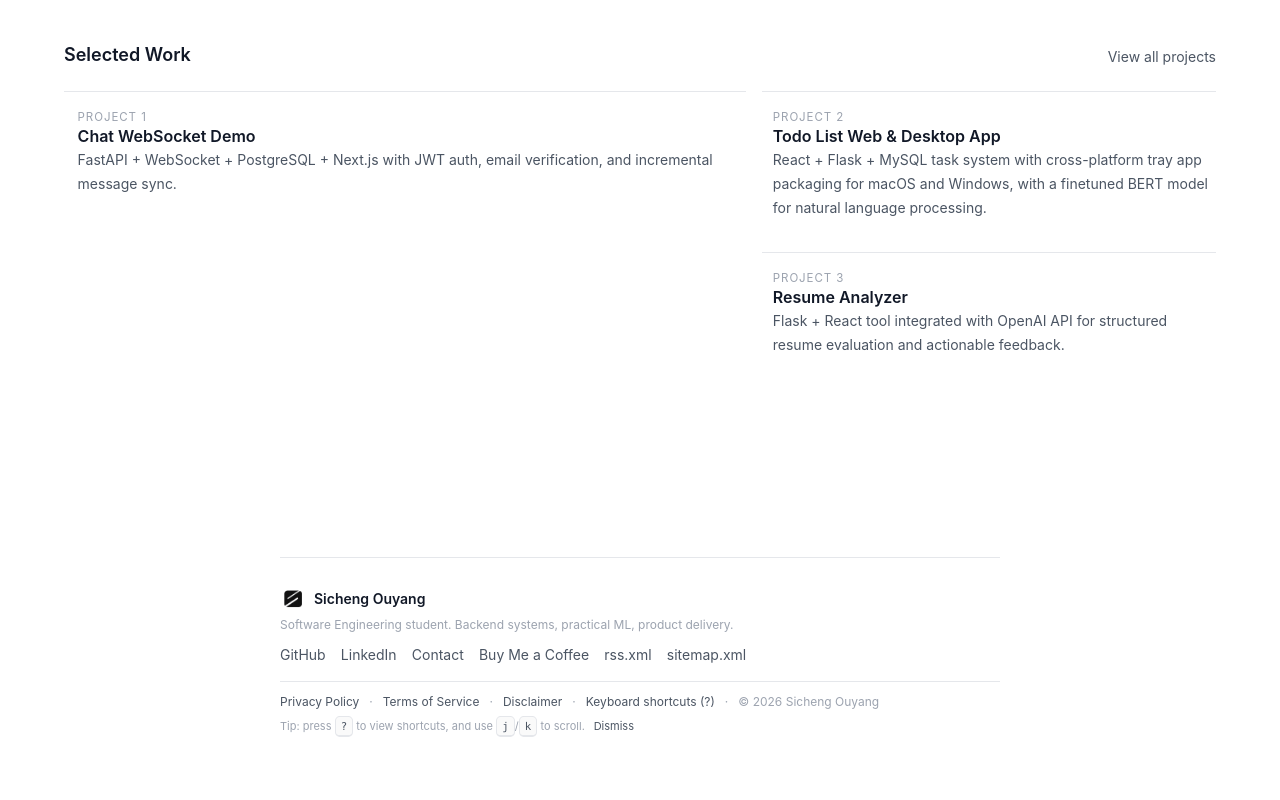
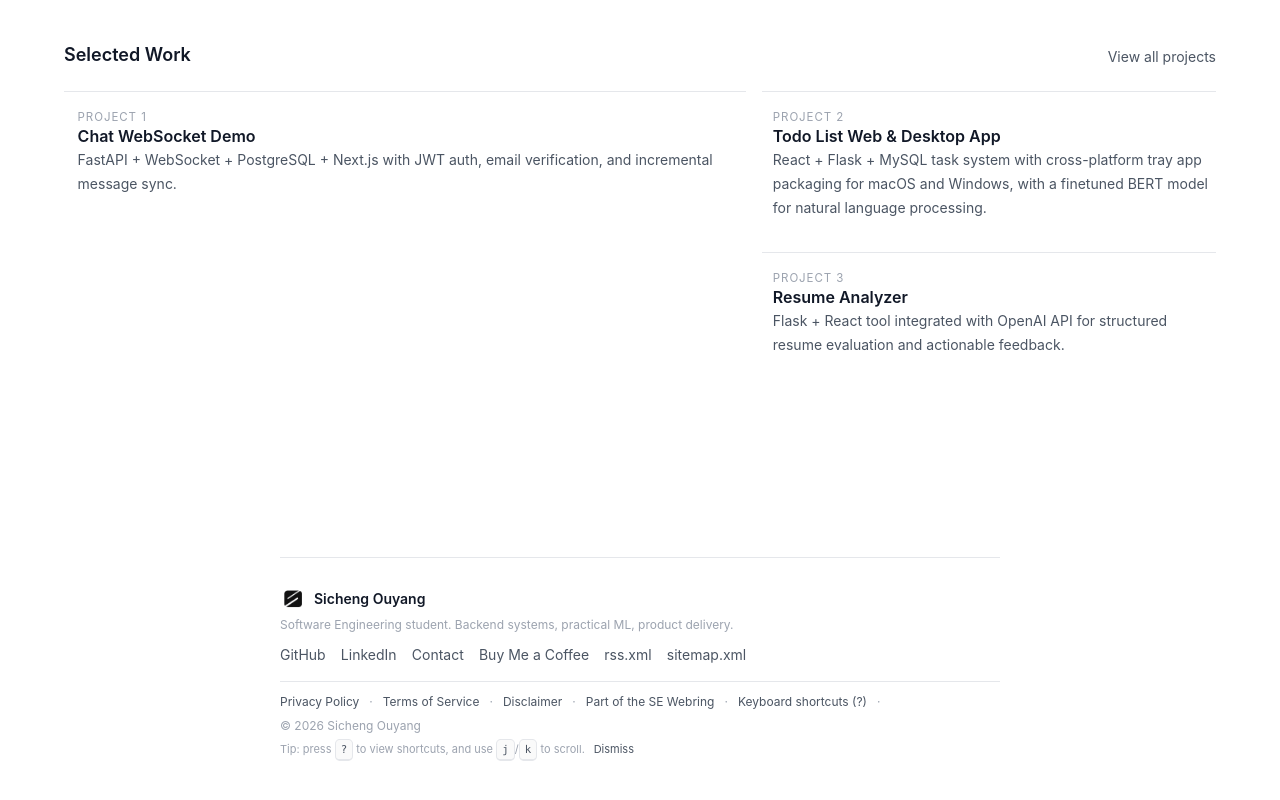
Before and after one commit to carols12352/sicheng, a Next.js app in the folder personal-site/: page / in a window 1280 px wide. Shown: the part 1431-2231 px from the top of the page. Built offline with nearby package versions, Linux system fonts and the light colour scheme; no server answers.

Commit message:
Added a link to sering

```diff
--- a/personal-site/components/site/site-frame.tsx
+++ b/personal-site/components/site/site-frame.tsx
@@ -329,6 +329,10 @@ export function SiteFrame({ children }: SiteFrameProps) {
           <span className="text-gray-400">·</span>
           <Link href="/disclaimer" className="ui-link ui-underline">Disclaimer</Link>
           <span className="text-gray-400">·</span>
+          <a href="https://se-webring.xyz" target="_blank" rel="noreferrer" className="ui-link ui-underline">
+            Part of the SE Webring
+          </a>
+          <span className="text-gray-400">·</span>
           <button
             type="button"
             className="footer-shortcut-link ui-link ui-underline"
```
